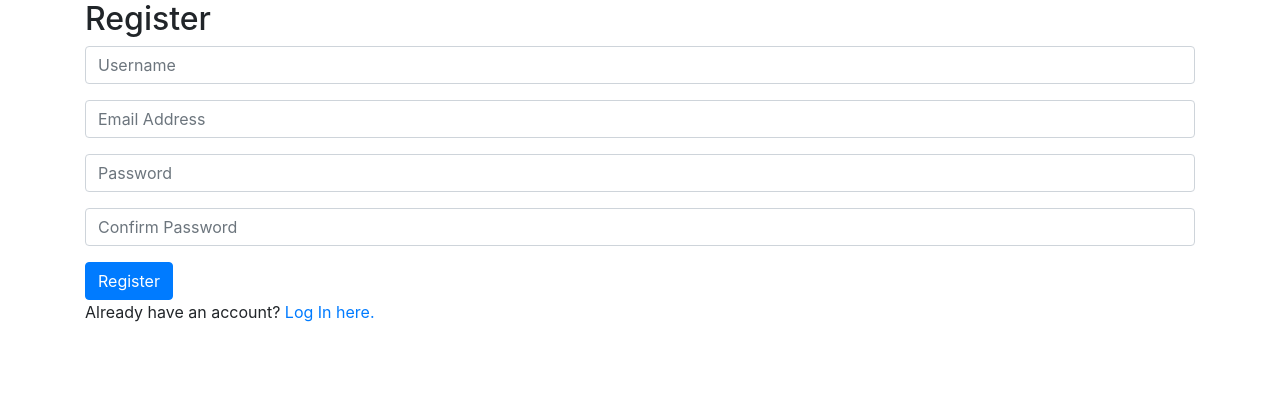
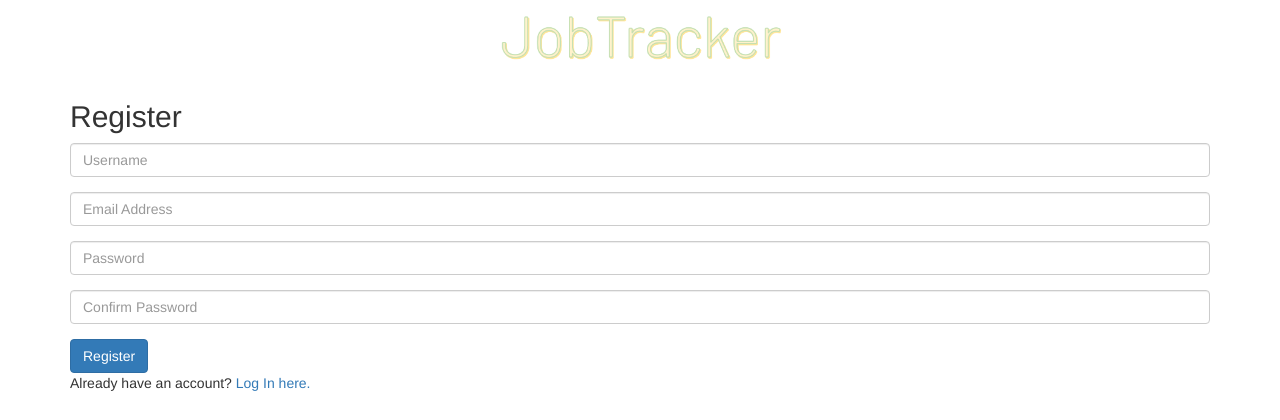
Before and after one commit to willrobinsononon/JobTracker, a Django app: template JobUI/templates/JobUI/register.html in a window 1280 px wide. Shown: the top 420 px of the page. Run offline with Django 3.2, Linux system fonts and the light colour scheme; the template is opened without the code that fills it, so the values that code supplies are empty; some libraries are stand-ins or nearby versions.

Commit message:
django layout completed, first components in progress

```diff
--- a/JobUI/templates/JobUI/layout.html
+++ b/JobUI/templates/JobUI/layout.html
@@ -4,12 +4,21 @@
 <html lang="en">
     <head>
         <title>{% block title %}JobTracker{% endblock %}</title>
-        <link rel="stylesheet" href="https://stackpath.bootstrapcdn.com/bootstrap/4.4.1/css/bootstrap.min.css" integrity="sha384-Vkoo8x4CGsO3+Hhxv8T/Q5PaXtkKtu6ug5TOeNV6gBiFeWPGFN9MuhOf23Q9Ifjh" crossorigin="anonymous">
+        <link rel="stylesheet" href="https://cdn.jsdelivr.net/npm/bootstrap@3.4.1/dist/css/bootstrap.min.css" integrity="sha384-HSMxcRTRxnN+Bdg0JdbxYKrThecOKuH5zCYotlSAcp1+c8xmyTe9GYg1l9a69psu" crossorigin="anonymous">
         <link rel="stylesheet" href="{% static 'JobUI/styles.css' %}">
-        {% block script %}
-        {% endblock %}
     </head>
     <body>
+        <div class="job-nav">
+            <div class="job-nav-spacer"></div>
+            <a class="job-logo-link" href="{% url 'app' %}">
+                <img class="job-logo" src="{% static 'assets/logo.png' %}" alt="logo">
+            </a>
+            {% if request.user.is_authenticated %}
+                <a class="job-nav-link" href="{% url 'logout' %}">Log out</a>
+            {% else %}
+            <di class="job-nav-spacer"></div>
+            {% endif %}
+        </div>
         <div class="container">
             {% block body %}
             {% endblock %}
--- /dev/null
+++ b/static/JobUI/styles.css
@@ -0,0 +1,25 @@
+.job-nav {
+    display: flex;
+    width: 100%;
+
+}
+
+.job-logo-link {
+    flex-grow: 4;
+    text-align: center;
+}
+
+.job-logo {
+    width: 285px;
+}
+
+.job-nav-link {
+    padding: 15px;
+    text-align: center;
+    font-size: 16px;
+    width: 15%;
+}
+
+.job-nav-spacer {
+    width: 15%;
+}
```
Also changed, not shown: js/applicationCard.js (added, +18 -0 lines), db.sqlite3, js/applicationList.js (added), static/assets/logo.png (added).
